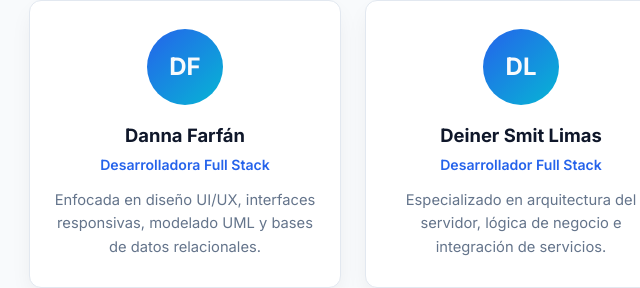
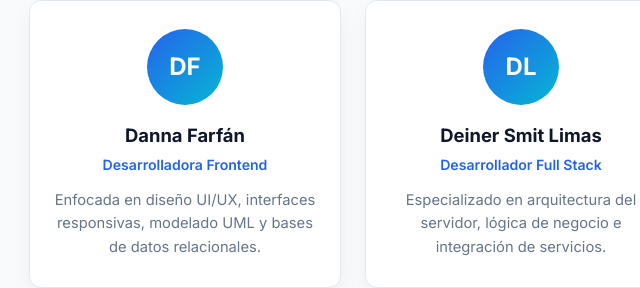
Before and after one commit to deinersmitlimaslavao67/Presentacion-Equipo-6, a plain HTML site: page index.html in a window 1280 px wide. Shown: the part 924-1212 px from the top of the page, 119-759 px from the left. Drawn offline with Linux system fonts and the light colour scheme.

Commit message:
docs:Cambio de ficha danna Farfan

```diff
--- a/index.html
+++ b/index.html
@@ -959,7 +959,7 @@
           <article class="tarjeta-resumen">
             <div class="avatar-iniciales">DF</div>
             <h3>Danna Farfán</h3>
-            <span class="rol-equipo">Desarrolladora Full Stack</span>
+            <span class="rol-equipo">Desarrolladora Frontend</span>
             <p>Enfocada en diseño UI/UX, interfaces responsivas, modelado UML y bases de datos relacionales.</p>
           </article>
 
```
Also changed, not shown: 1 other file.
